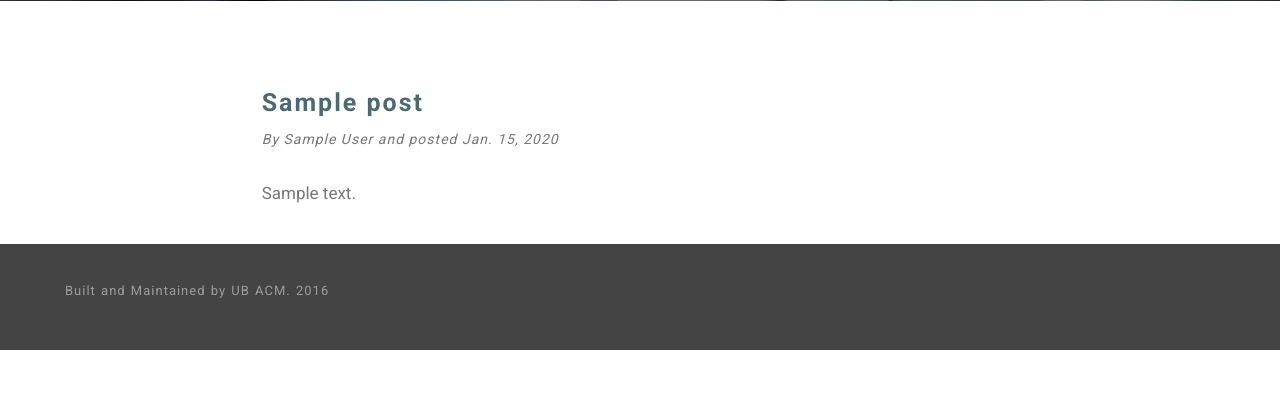
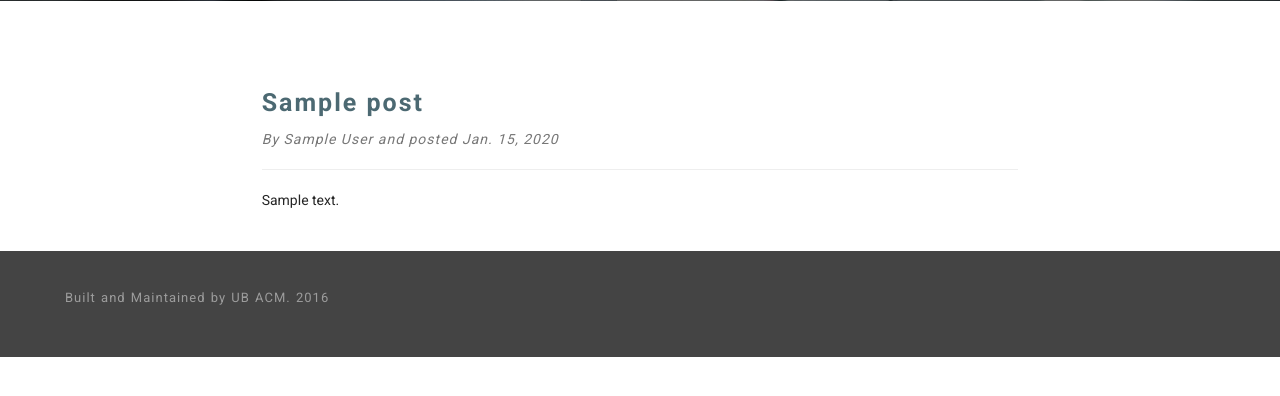
Before and after one commit to StephenOrJames/ubacm-website-2016, a Django app: page /blog/ in a window 1280 px wide. Shown: the part 365-761 px from the top of the page. Run offline with Django 3.2, Linux system fonts and the light colour scheme; tables that the repository leaves empty hold one stand-in row (values such as "Sample post"); some libraries are stand-ins or nearby versions.

Commit message:
Fixed blog

```diff
--- a/templates/blog.html
+++ b/templates/blog.html
@@ -45,20 +45,14 @@
                         <p class="mbr-header__subtext">
                             By {{ post.author.first_name }} {{ post.author.last_name }} and
                             posted {{ post.posted_at }}</p>
+                        <hr>
+                        {% if post.description|length > 5 %}
+                        <p>{{ post.description }}</p>
+                        {% endif %}
                     </div>
                 </div>
             </div>
         </section>
-        {% if post.description|length > 5 %}
-            <section class="mbr-section" id="content1-79">
-                <div class="mbr-section__container container mbr-section__container--middle">
-                    <div class="row">
-                        <div class="mbr-article mbr-article--wysiwyg col-sm-8 col-sm-offset-2"><p>{{ post.description }}&nbsp;</p>
-                        </div>
-                    </div>
-                </div>
-            </section>
-        {% endif %}
     {% endfor %}
 
 {% endblock %}
```
